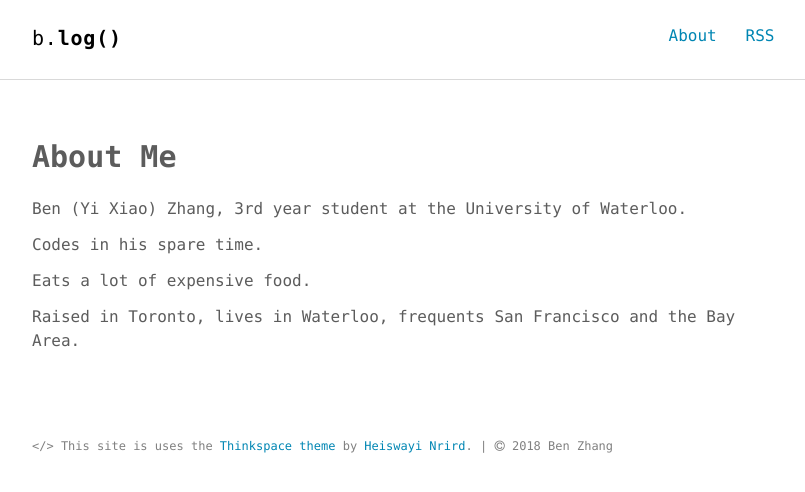
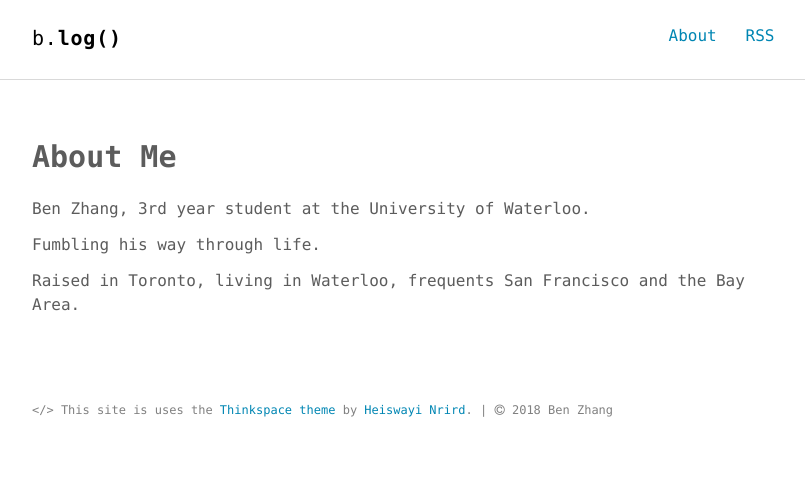
Before and after one commit to benzyx/blog, a Jekyll site: the page built from about.md, in a window 1280 px wide. Shown: the top 492 px of the page, without its empty margins (232-1037 px from the left). Built offline with Jekyll 4.4.1, drawn with Linux system fonts in a browser that asks for light colours.

Commit message:
removed intro on index page

```diff
--- a/404.html
+++ b/404.html
@@ -19,6 +19,6 @@
 <div class="container">
   <h1>404</h1>
 
-  <p><strong>Page not found :(</strong></p>
-  <p>The requested page could not be found.</p>
+  <p><strong>You're lost, friend.</strong></p>
+  <p>Maybe the page you're looking for was deleted.</p>
 </div>
--- a/_includes/intro.html
+++ b/_includes/intro.html
@@ -1,6 +1,6 @@
 <section class="intro">
   <div class="container">
-    <p class="lead">Hi, I'm <strong class="author-name" itemprop="name">{{ site.author.name }}</strong>.<br>
+    <p class="lead">Hi, I'm <strong>{{ site.author.name }}</strong>.<br>
     {{ site.author.bio }}</p>
   </div>
 </section>
--- a/about.md
+++ b/about.md
@@ -5,10 +5,8 @@
 permalink: /about/
 ---
 
-Ben (Yi Xiao) Zhang, 3rd year student at the University of Waterloo.
+Ben Zhang, 3rd year student at the University of Waterloo.
 
-Codes in his spare time.
+Fumbling his way through life.
 
-Eats a lot of expensive food.
-
-Raised in Toronto, lives in Waterloo, frequents San Francisco and the Bay Area.
+Raised in Toronto, living in Waterloo, frequents San Francisco and the Bay Area.
--- a/index.html
+++ b/index.html
@@ -3,7 +3,7 @@
 title: Home
 ---
 
-{% include intro.html %}
+<!-- {% include intro.html %} -->
 
 <section class="post-list">
   <div class="container">
```
